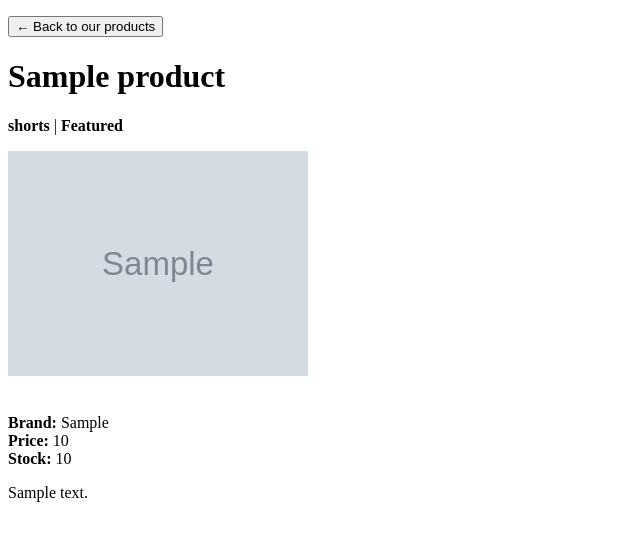
After one commit to alfino157/onif-sportswear, a Django app: page /product/00000000-0000-0000-0000-000000000001/ in a window 1280 px wide. The commit adds this page. Shown: the top 541 px of the page, without its empty margins (0-640 px from the left). Run offline with Django 5.2, Linux system fonts and the light colour scheme; tables that the repository leaves empty hold one stand-in row (values such as "Sample post"); grey boxes marked "Sample" are stand-in pictures.

Commit message:
Menyelesaikan PR 2

```diff
--- a/main/models.py
+++ b/main/models.py
@@ -12,6 +12,7 @@ class Product(models.Model):
     ]
 
     #name price desc thumb cat isfield
+    id = models.UUIDField(primary_key=True, default=uuid.uuid4, editable=False)
     name = models.CharField(max_length=100)
     brand = models.CharField(max_length=100)
     description = models.TextField()
@@ -23,11 +24,3 @@ class Product(models.Model):
 
     def __str__(self):
         return self.name
-
-    # @property
-    # def is_news_hot(self):
-    #     return self.news_views > 20
-
-    # def increment_views(self):
-    #     self.news_views += 1
-    #     self.save()
--- /dev/null
+++ b/main/templates/product_detail.html
@@ -0,0 +1,23 @@
+{% extends 'base.html' %}
+{% block content %}
+<p><a href="{% url 'main:show_main' %}"><button>← Back to our products</button></a></p>
+
+<h1>{{ product.name }}</h1>
+<p><b>{{ product.get_category_display }}</b>{% if product.is_featured %} |
+    <b>Featured</b>{% endif %}
+</p>
+
+{% if product.thumbnail %}
+<img src="{{ product.thumbnail }}" alt="Product thumbnail" width="300">
+<br /><br />
+{% endif %}
+
+  <p>
+    <b>Brand:</b> {{ product.brand }}<br>
+    <b>Price:</b> {{ product.price }}<br>
+    <b>Stock:</b> {{ product.stock }}
+  </p>
+
+<p>{{ product.description }}</p>
+
+{% endblock content %}
--- a/main/urls.py
+++ b/main/urls.py
@@ -1,8 +1,14 @@
 from django.urls import path
-from main.views import show_main
+from main.views import show_main, show_product, create_product, show_json, show_xml, show_json_by_id, show_xml_by_id
 
 app_name = 'main'
 
 urlpatterns = [
     path('', show_main, name='show_main'),
+    path('create-product/', create_product, name = 'create_product'),
+    path('product/<str:id>/', show_product, name = 'show_product'),
+    path('xml/', show_xml, name='show_xml'),
+    path('json/', show_json, name='show_json'),
+    path('xml/<str:product_id>/', show_xml_by_id, name='show_xml_by_id'),
+    path('json/<str:product_id>/', show_json_by_id, name='show_json_by_id'),
 ]
--- a/main/views.py
+++ b/main/views.py
@@ -1,12 +1,63 @@
-from django.shortcuts import render
+from django.shortcuts import render, redirect, get_object_or_404
+from main.forms import ProductForm
+from main.models import Product
+from django.http import HttpResponse
+from django.core import serializers
 
 # Create your views here.
 
 def show_main(request):
+    product_list = Product.objects.all()
+
     context = {
         'npm' : '2406405304',
         'name': 'Alfino Ahmad Feriza',
-        'class': 'PBP C'
+        'class': 'PBP C',
+        'product_list' : product_list ,
     }
 
     return render(request, "main.html", context)
+
+def create_product(request):
+    form = ProductForm(request.POST or None)
+
+    if form.is_valid() and request.method == "POST":
+        form.save()
+        return redirect('main:show_main')
+
+    context = {'form': form}
+    return render(request, "create_product.html", context)
+
+def show_product(request, id):
+    product = get_object_or_404(Product, pk=id)
+
+    context = {
+        'product': product
+    }
+    return render(request, "product_detail.html", context)
+
+def show_xml(request):
+     product_list = Product.objects.all()
+     xml_data = serializers.serialize("xml", product_list)
+     return HttpResponse(xml_data, content_type="application/xml")
+
+def show_json(request):
+    product_list = Product.objects.all()
+    json_data = serializers.serialize("json", product_list)
+    return HttpResponse(json_data, content_type="application/json")
+
+def show_xml_by_id(request, product_id):
+   try:
+    product_item = Product.objects.filter(pk=product_id)
+    xml_data = serializers.serialize("xml", product_item)
+    return HttpResponse(xml_data, content_type="application/xml")
+   except Product.DoesNotExist:
+       return HttpResponse(status=404)
+
+def show_json_by_id(request, product_id):
+   try:
+    product_item = Product.objects.get(pk=product_id)
+    json_data = serializers.serialize("json", [product_item])
+    return HttpResponse(json_data, content_type="application/json")
+   except Product.DoesNotExist:
+       return HttpResponse(status=404)
--- /dev/null
+++ b/templates/base.html
@@ -0,0 +1,13 @@
+{% load static %}
+<!DOCTYPE html>
+<html lang="en">
+<head>
+    <meta charset="UTF-8" />
+    <meta name="viewport" content="width=device-width, initial-scale=1.0" />
+    {% block meta %} {% endblock meta %}
+</head>
+
+<body>
+    {% block content %} {% endblock content %}
+</body>
+</html>
```
Also changed, not shown: main/forms.py (added, +7 -0 lines), main/templates/create_product.html (added, +18 -0 lines), main/templates/main.html (+44 -0 lines), main/tests.py (+55 -55 lines), onif_sportswear/settings.py (+5 -2 lines), main/migrations/0002_product_delete_news.py (added).
